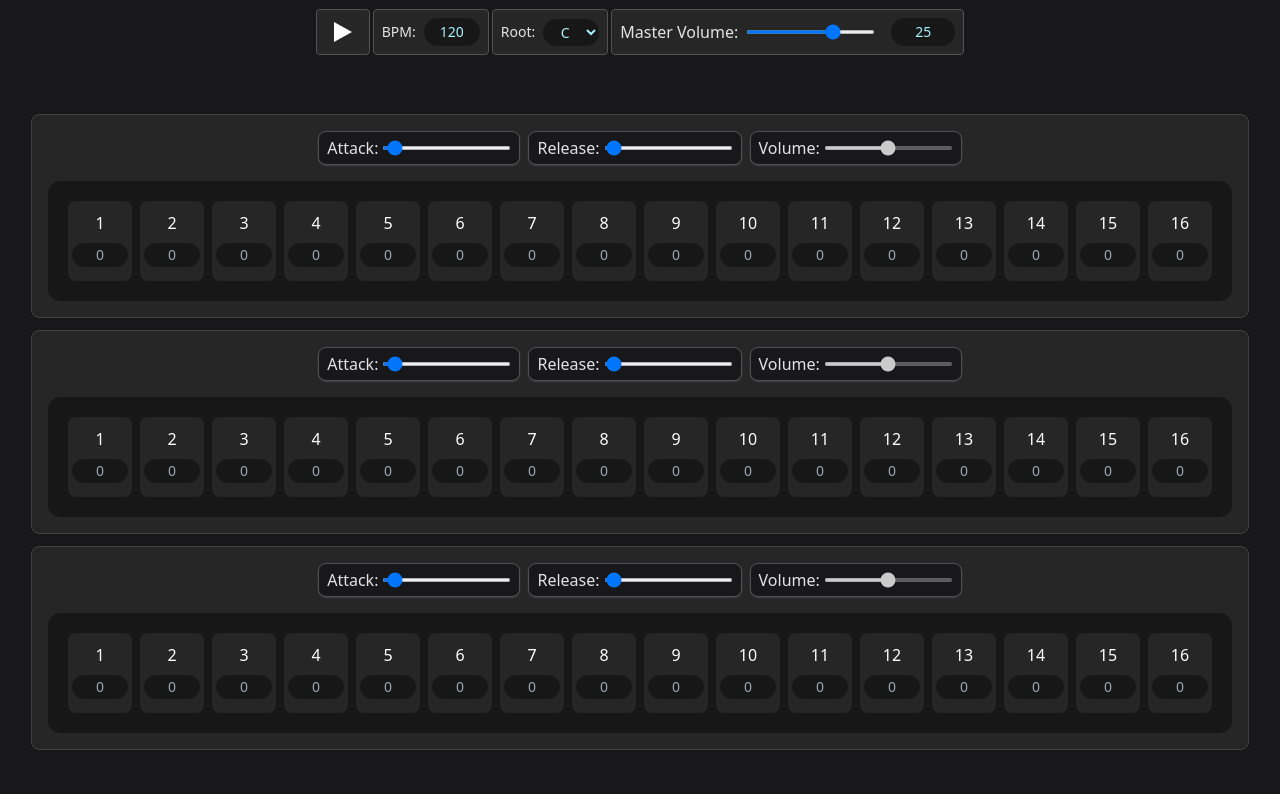
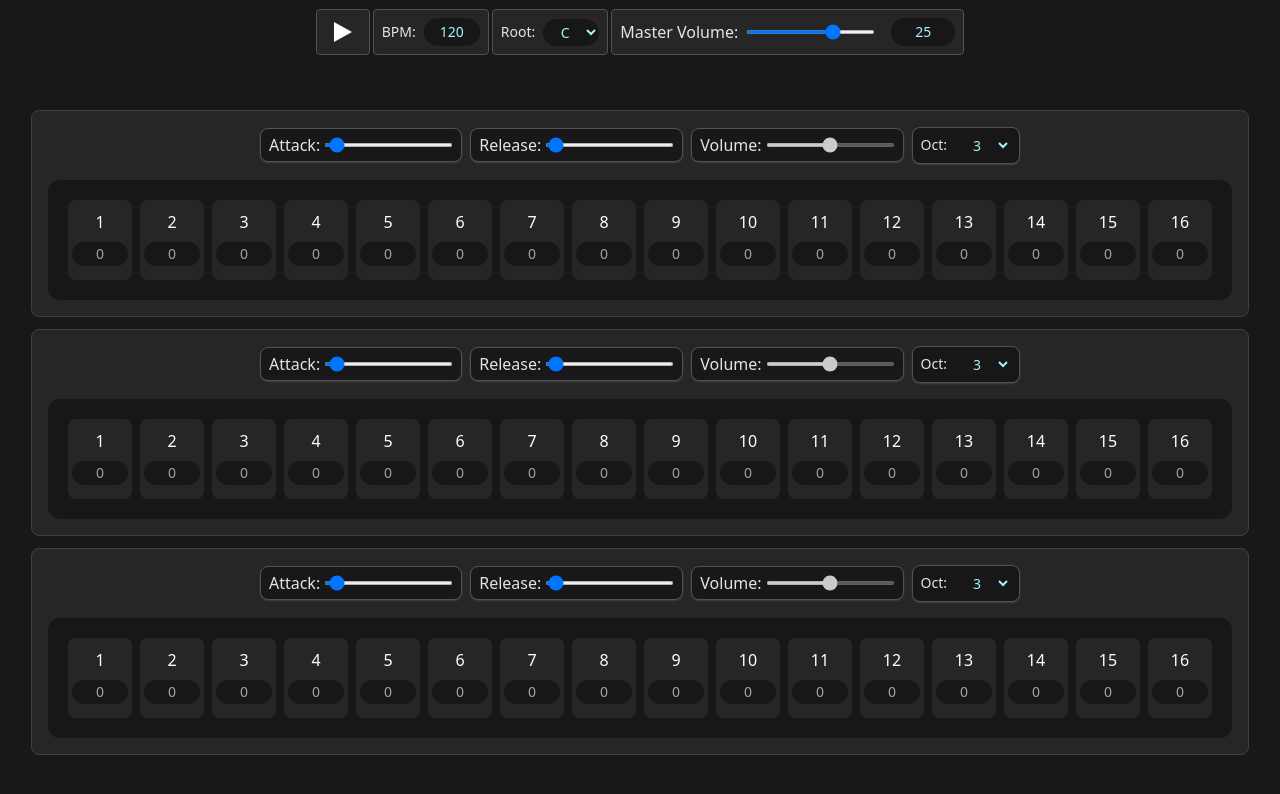
Before and after one commit to wjeffreys96/seqlr, a React (Vite) app: page / in a window 1280 px wide. Shown: the top 794 px of the page. Built offline with nearby package versions, Linux system fonts and the light colour scheme.

Commit message:
octave input functioning. remove logs, set default > 3

```diff
--- a/src/@types/AudioContext.d.ts
+++ b/src/@types/AudioContext.d.ts
@@ -7,6 +7,7 @@ export interface NoteObject {
 export interface SequencerObject {
   attack: number;
   release: number;
+  octave: number;
   gain: GainNode | null;
   innerArr: NoteObject[];
 }
--- a/src/AudioContext.tsx
+++ b/src/AudioContext.tsx
@@ -140,6 +140,7 @@ export const AudioContextProvider = ({
           attack: 0.03,
           release: 0.03,
           gain: null,
+          octave: 3,
           innerArr,
         });
       }
--- a/src/components/KnobModule.tsx
+++ b/src/components/KnobModule.tsx
@@ -1,4 +1,4 @@
-import { useContext, useEffect, useState } from "react";
+import { useContext, useEffect, useState, useRef } from "react";
 import { audioCtx } from "../AudioContext.ctx";
 import { AudioContextType } from "../@types/AudioContext";
 
@@ -6,6 +6,10 @@ export default function KnobModule({ outerIndex }: { outerIndex: number }) {
   const actx: AudioContextType = useContext(audioCtx);
   const { state, dispatch } = actx;
   const [knobsDisabled, setKnobsDisabled] = useState(true);
+  const selectRef = useRef<HTMLSelectElement>(null);
+
+  const octaves: number[] = [0, 1, 2, 3, 4, 5, 6, 7, 8, 9];
+
   useEffect(() => {
     if (state?.globNoteArr[0]?.gain) {
       setKnobsDisabled(false);
@@ -23,10 +27,8 @@ export default function KnobModule({ outerIndex }: { outerIndex: number }) {
         onChange: (e: React.ChangeEvent<HTMLInputElement>) => {
           const copiedGlobNoteArr = state.globNoteArr;
           const thisArr = copiedGlobNoteArr[outerIndex];
-          if (thisArr.attack) {
-            thisArr.attack = Number(e.target.value);
-            dispatch({ type: "SETGLOBNOTEARR", payload: copiedGlobNoteArr });
-          }
+          thisArr.attack = Number(e.target.value);
+          dispatch({ type: "SETGLOBNOTEARR", payload: copiedGlobNoteArr });
         },
       },
       {
@@ -39,10 +41,8 @@ export default function KnobModule({ outerIndex }: { outerIndex: number }) {
         onChange: (e: React.ChangeEvent<HTMLInputElement>) => {
           const copiedGlobNoteArr = state.globNoteArr;
           const thisArr = copiedGlobNoteArr[outerIndex];
-          if (thisArr.release) {
-            thisArr.release = Number(e.target.value);
-            dispatch({ type: "SETGLOBNOTEARR", payload: copiedGlobNoteArr });
-          }
+          thisArr.release = Number(e.target.value);
+          dispatch({ type: "SETGLOBNOTEARR", payload: copiedGlobNoteArr });
         },
       },
       {
@@ -63,6 +63,13 @@ export default function KnobModule({ outerIndex }: { outerIndex: number }) {
         },
       },
     ];
+
+    const handleOctaveChange = () => {
+      const copiedGlobNoteArr = state.globNoteArr;
+      const thisArr = copiedGlobNoteArr[outerIndex];
+      thisArr.octave = Number(selectRef.current?.value);
+      dispatch({ type: "SETGLOBNOTEARR", payload: copiedGlobNoteArr });
+    };
 
     return (
       <div className="flex gap-2 items-center justify-center">
@@ -92,6 +99,31 @@ export default function KnobModule({ outerIndex }: { outerIndex: number }) {
             </div>
           );
         })}
+        <form
+          className="rounded-lg bg-neutral-900 px-2 py-1 border-neutral-600 border shadow-neutral-700 shadow-sm"
+          onSubmit={(e) => {
+            e.preventDefault();
+          }}
+        >
+          <label className="flex items-center justify-center gap-2 text-left text-zinc-200 text-sm">
+            Oct:
+            <div>
+              <select
+                ref={selectRef}
+                defaultValue="3"
+                onChange={(e) => {
+                  e.preventDefault();
+                  handleOctaveChange();
+                }}
+                className="rounded-full min-w-14 bg-neutral-900 text-cyan-200 text-center text-sm px-0.5 py-[3px]"
+              >
+                {octaves.map((oct) => {
+                  return <option key={"ook" + oct}>{oct}</option>;
+                })}
+              </select>
+            </div>
+          </label>
+        </form>
       </div>
     );
   } else {
--- a/src/components/Scheduler.tsx
+++ b/src/components/Scheduler.tsx
@@ -72,7 +72,7 @@ export default function Scheduler({
         if (currNote?.isPlaying) {
           const currentNoteFreq = getAdjustedFrequencyBySemitone(
             currNote.offset,
-            noteFreqs[stateRef.current.currentRoot][3],
+            noteFreqs[stateRef.current.currentRoot][element.octave],
           );
           if (currentNoteFreq) {
             if (element.gain) {
```
